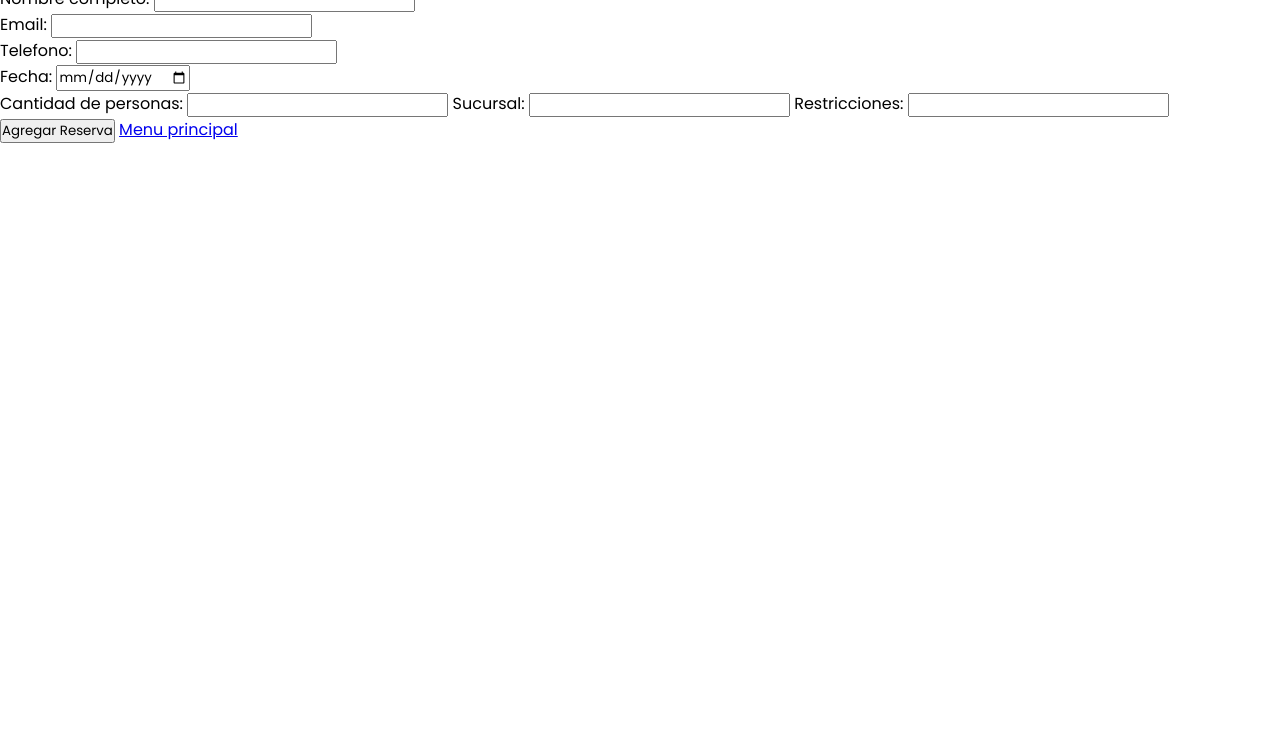
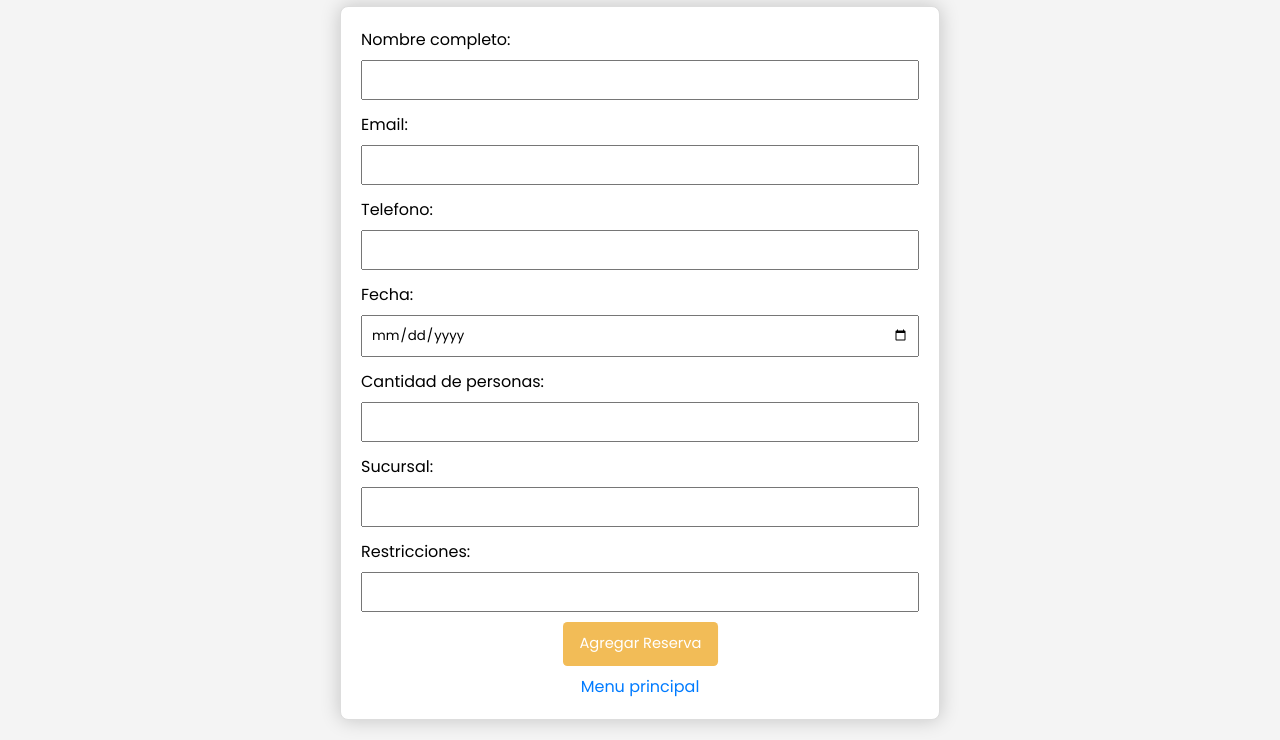
Before and after one commit to GBPardoGabrielaBeatriz/TpGrupal-CodoACodo, a plain HTML site: page ejemplo2/altas.html in a window 1280 px wide. Shown: the part 62-802 px from the top of the page. Drawn offline with Linux system fonts and the light colour scheme.

Commit message:
Cambio estilo de formulario y agrego otro p/after

```diff
--- /dev/null
+++ b/ejemplo2/after.css
@@ -0,0 +1,74 @@
+::selection {
+    background-color: gray;
+  }
+
+  .container {
+    margin: 0 auto;
+    display: flex;
+    justify-content: center;
+    align-items: center;
+  }
+
+  .form {
+    width: 400px;
+    height: 400px;
+    background-image: linear-gradient(to bottom, #424242,#212121);
+    display: flex;
+    align-items: center;
+    flex-direction: column;
+    border-radius: 0.5rem;
+  }
+
+  .title {
+    color: #f2bc57;
+    margin: 3rem 0;
+    font-size: 2rem;
+  }
+
+  .input {
+    margin: 0.5rem 0;
+    padding: 1rem 0.5rem;
+    width: 20rem;
+    background-color: inherit;
+    color: #f2bc57;
+    border: none;
+    outline: none;
+  }
+
+  .username {
+    border-bottom: 1px solid #f2bc57;
+    transition: all 400ms;
+  }
+
+  .username:hover {
+    background-color: #424242;
+    border: none;
+    border-radius: 0.5rem;
+  }
+  .cantidad {
+    border-bottom: 1px solid #f2bc57;
+    transition: all 400ms;
+  }
+
+  .cantidad:hover {
+    background-color: #424242;
+    border: none;
+    border-radius: 0.5rem;
+  }
+
+  .btn {
+    height: 3rem;
+    width: 20rem;
+    margin-top: 3rem;
+    background-color: #f2bc57;
+    border-radius: 0.5rem;
+    border: none;
+    font-size: 1.2rem;
+    transition: all 400ms;
+    box-shadow: 0 0 10px  antiquewhite, 0 0 10px antiquewhite;
+  }
+
+  .btn:hover {
+    background-color: antiquewhite;
+    box-shadow: none;
+  }
--- /dev/null
+++ b/ejemplo2/altas.css
@@ -0,0 +1,141 @@
+@import url("https://fonts.googleapis.com/css2?family=Poppins:wght@300;400;500;600;700&display=swap");
+
+* {
+  margin: 0;
+  padding: 0;
+  box-sizing: border-box;
+  font-family: "Poppins", sans-serif;
+  --primary-color: #f2bc57;
+  --background-color: #f9f5f0;
+  --dark-color: #151515;
+}
+
+body {
+    font-family: Arial, sans-serif;
+    background-color: #f4f4f4;
+    margin: 0;
+    padding: 0;
+  }
+
+  /* Estilo del contenedor del formulario */
+  #formulario {
+    max-width: 600px;
+    margin: 20px auto;
+    background-color: #fff;
+    padding: 20px;
+    border-radius: 8px;
+    box-shadow: 0 0 10px rgba(0, 0, 0, 0.1);
+  }
+
+  /* Estilo del título */
+  h1 {
+    text-align: center;
+    color: #f2bc57;
+  }
+
+  /* Estilo de las etiquetas */
+  label {
+    display: block;
+    margin-bottom: 8px;
+  }
+
+  /* Estilo de los campos de entrada */
+  input {
+    width: 100%;
+    padding: 8px;
+    margin-bottom: 12px;
+    box-sizing: border-box;
+  }
+  /* Estilo del botón de envío */
+button {
+    background-color: #f2bc57;
+    color: #fff;
+    padding: 10px 15px;
+    border: none;
+    border-radius: 4px;
+    cursor: pointer;
+    transition: background-color 0.3s, transform 0.3s;
+    display: block;
+    margin: 0 auto; /* Para centrar el botón */
+  }
+
+  /* Cambiar estilo del botón al pasar  sobre él */
+  button:hover {
+    background-color: #d19a42;
+    transform: scale(1.05); /* Efecto de escala al hacer hover */
+  }
+
+  /* Estilo del enlace */
+  a {
+    display: block;
+    margin-top: 10px;
+    text-align: center;
+    color: #007bff;
+    text-decoration: none;
+  }
+
+  /* Cambiar estilo del enlace al pasar sobre él */
+  a:hover {
+    text-decoration: underline;
+  }
+  #formulario {
+    max-width: 600px;
+    margin: 20px auto;
+    background-color: #fff;
+    padding: 20px;
+    border-radius: 8px;
+    box-shadow: 0 0 20px rgba(0, 0, 0, 0.2); /* Efecto de sombra */
+    border: 1px solid #ddd; /* Borde para resaltar el formulario */
+  }
+  /* Agregar transiciones a los campos de entrada */
+input {
+    transition: border-color 0.3s, box-shadow 0.3s;
+  }
+
+  /* Cambiar el estilo de los campos de entrada al enfocarlos */
+  input:focus {
+    border-color: #f2bc57; /* Cambiar el color del borde al enfocar */
+    box-shadow: 0 0 5px rgba(242, 188, 87, 0.5); /* Agregar una sombra al enfocar */
+  }
+
+  /* Agregar una transición al formulario en general */
+  #formulario {
+    transition: background-color 0.3s;
+  }
+
+  /* Cambiar el color de fondo del formulario al pasar el ratón sobre él */
+  #formulario:hover {
+    background-color: #f0f0f0; /* Cambiar el color de fondo al pasar el ratón */
+  }
+  /* Estilo del botón de envío con animación */
+button {
+    background-color: #f2bc57;
+    color: #fff;
+    padding: 10px 15px;
+    border: none;
+    border-radius: 4px;
+    cursor: pointer;
+    transition: background-color 0.3s, transform 0.3s;
+    display: block;
+    margin: 0 auto; /* Para centrar el botón */
+    animation: pulse 2s infinite; /* Agregar animación de pulsación */
+  }
+
+  /* Definir la animación de pulsación */
+  @keyframes pulse {
+    0% {
+      transform: scale(1);
+    }
+    50% {
+      transform: scale(1.1);
+    }
+    100% {
+      transform: scale(1);
+    }
+  }
+
+  /* Cambiar estilo del botón al pasar  sobre él */
+  button:hover {
+    background-color: #d19a42;
+    animation: none; /* Detener la animación al hacer hover */
+  }
--- a/ejemplo2/altas.html
+++ b/ejemplo2/altas.html
@@ -7,7 +7,7 @@
 <meta name="viewport" content="width=device-width, initial-scale=1.0">
 
 <title>Agregar reservas</title>
-<link rel="stylesheet" href="style.css">
+<link rel="stylesheet" href="altas.css">
 </head>
 <body>
 <h1>Agregar Reservas</h1>
@@ -31,5 +31,7 @@
 <a href="index.html">Menu principal</a>
 </form>
 <script src="altas.js"></script>
+
+
 </body>
 </html>
--- a/ejemplo2/style.css
+++ b/ejemplo2/style.css
@@ -868,4 +868,8 @@ footer .arriba {
   .card-category {
     gap: 1rem;
   }
+
+/* FORMULARIO */
+
+
 }
```
Also changed, not shown: ejemplo2/after.html (added, +11 -0 lines), ejemplo2/index.html (+1 -1 lines).
